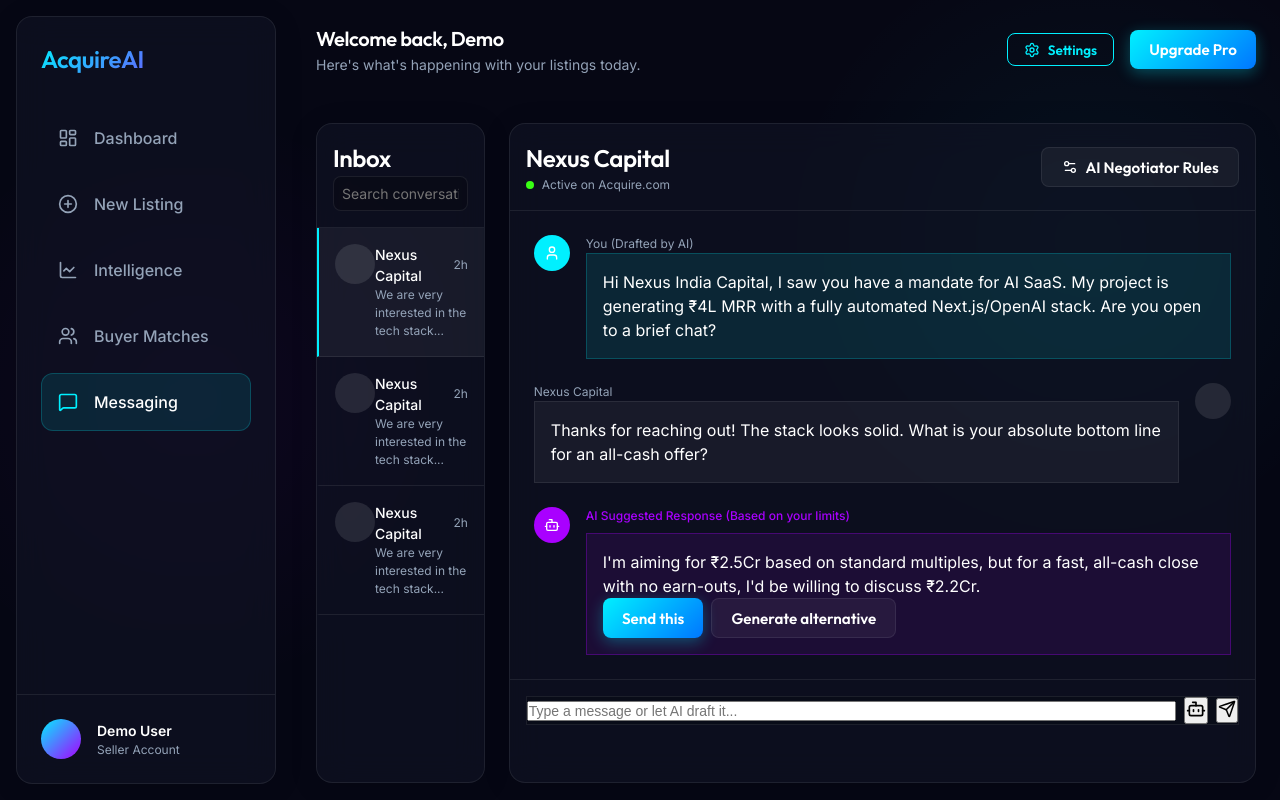
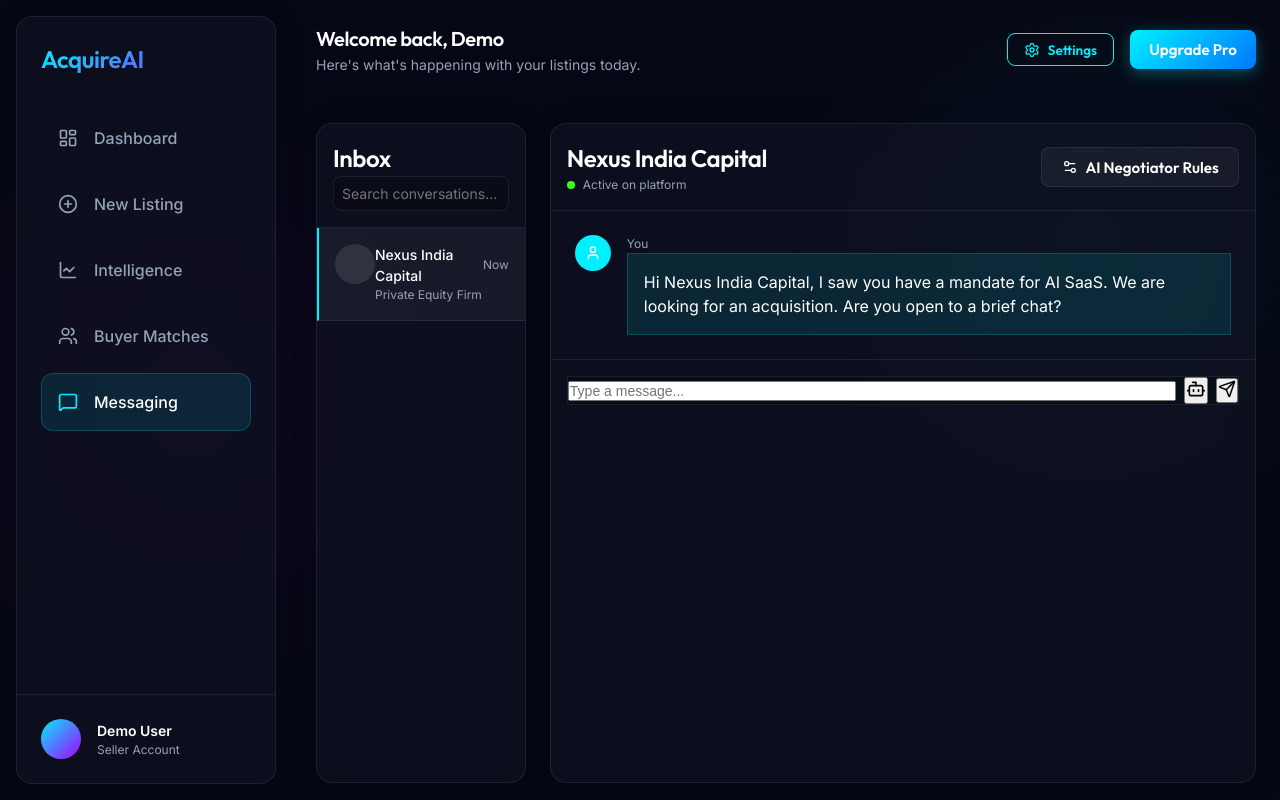
Before and after one commit to prakharmishra00000-cell/ai-acquisition-assistant, a React (Vite) app: page /messages in a window 1280 px wide. Built offline with nearby package versions, Linux system fonts and the light colour scheme.

Commit message:
Implement fully live AI buyer and AI negotiator chat engine

```diff
--- a/src/App.jsx
+++ b/src/App.jsx
@@ -96,11 +96,11 @@
           <TopNav />
           <div className="p-6">
             <Routes>
-              <Route path="/" element={<Dashboard />} />
+              <Route path="/" element={<Dashboard globalData={globalData} />} />
               <Route path="/new-listing" element={<NewListing setGlobalData={setGlobalData} />} />
               <Route path="/intelligence" element={<WebsiteIntelligence globalData={globalData} />} />
               <Route path="/matches" element={<BuyerMatches globalData={globalData} />} />
-              <Route path="/messages" element={<MessagingHub />} />
+              <Route path="/messages" element={<MessagingHub globalData={globalData} />} />
             </Routes>
           </div>
         </main>
--- a/src/pages/MessagingHub.jsx
+++ b/src/pages/MessagingHub.jsx
@@ -1,8 +1,106 @@
-import React, { useState } from 'react';
+import React, { useState, useEffect } from 'react';
 import { Send, Bot, User, Settings2 } from 'lucide-react';
 
-const MessagingHub = () => {
+const MessagingHub = ({ globalData }) => {
   const [showSettings, setShowSettings] = useState(false);
+  const [activeBuyerIdx, setActiveBuyerIdx] = useState(0);
+  const [input, setInput] = useState('');
+  const [isTyping, setIsTyping] = useState(false);
+  const [aiSuggestion, setAiSuggestion] = useState('');
+
+  // Default buyers if accessed directly
+  const defaultBuyers = [
+    { name: "Nexus India Capital", type: "Private Equity Firm", budget: "₹2Cr - ₹5Cr", focus: ['AI SaaS'] }
+  ];
+  const buyers = globalData?.buyers || defaultBuyers;
+  const activeBuyer = buyers[activeBuyerIdx];
+
+  const defaultTechStack = globalData?.techStack || ['React', 'Node.js'];
+
+  const [chatHistories, setChatHistories] = useState({});
+  const [rules, setRules] = useState({
+    targetPrice: globalData?.valuation?.replace(/[^0-9]/g, '') || "25000000",
+    minPrice: "20000000",
+    terms: ["All Cash", "Installments Allowed"]
+  });
+
+  // Initialize chat history with AI drafted opener for each buyer
+  useEffect(() => {
+    const initialHistories = {};
+    buyers.forEach((b, idx) => {
+      initialHistories[idx] = [
+        { sender: 'You', text: `Hi ${b.name}, I saw you have a mandate for ${b.focus[0]}. We are looking for an acquisition. Are you open to a brief chat?` }
+      ];
+    });
+    setChatHistories(initialHistories);
+  }, []); // Run once on mount
+
+  const currentHistory = chatHistories[activeBuyerIdx] || [];
+
+  const handleSend = async (overrideText = null) => {
+    const textToSend = overrideText || input;
+    if (!textToSend.trim()) return;
+
+    // Add user message to history immediately
+    const newHistory = [...currentHistory, { sender: 'You', text: textToSend }];
+    setChatHistories(prev => ({ ...prev, [activeBuyerIdx]: newHistory }));
+    setInput('');
+    setAiSuggestion('');
+    setIsTyping(true);
+
+    try {
+      // 1. Get buyer reply
+      const res = await fetch('/api/chat/buyer', {
+        method: 'POST',
+        headers: { 'Content-Type': 'application/json' },
+        body: JSON.stringify({
+          buyerProfile: activeBuyer,
+          chatHistory: currentHistory, // send history *before* this message
+          userMessage: textToSend,
+          techStack: defaultTechStack
+        })
+      });
+      const data = await res.json();
+
+      if (data.success) {
+        const historyWithReply = [...newHistory, { sender: activeBuyer.name, text: data.reply }];
+        setChatHistories(prev => ({ ...prev, [activeBuyerIdx]: historyWithReply }));
+
+        // 2. Automatically generate an AI Negotiator suggestion after the buyer replies
+        generateNegotiatorSuggestion(historyWithReply);
+      } else {
+        alert("Buyer AI failed to respond: " + data.error);
+      }
+    } catch (error) {
+      console.error(error);
+      alert("Network error.");
+    } finally {
+      setIsTyping(false);
+    }
+  };
+
+  const generateNegotiatorSuggestion = async (historyToAnalyze) => {
+    try {
+      const res = await fetch('/api/chat/negotiator', {
+        method: 'POST',
+        headers: { 'Content-Type': 'application/json' },
+        body: JSON.stringify({
+          chatHistory: historyToAnalyze,
+          rules: rules
+        })
+      });
+      const data = await res.json();
+      if (data.success) {
+        setAiSuggestion(data.suggestion);
+      }
+    } catch (e) {
+      console.error("Failed to generate suggestion", e);
+    }
+  };
+
+  const handleRuleChange = (key, val) => {
+    setRules(prev => ({ ...prev, [key]: val }));
+  };
 
   return (
     <div className="flex gap-6 h-full" style={{ height: 'calc(100vh - 140px)' }}>
@@ -15,23 +113,30 @@
         </div>
 
         <div className="flex-col overflow-y-auto h-full">
-          {[1, 2, 3].map((i) => (
-            <div key={i} className={`p-4 flex gap-3 cursor-pointer ${i === 1 ? 'bg-white/5 border-l-2 border-l-[var(--accent-blue)]' : 'hover:bg-white/5'}`}
+          {buyers.map((buyer, idx) => {
+            const isActive = idx === activeBuyerIdx;
+            return (
+              <div
+                key={idx}
+                onClick={() => setActiveBuyerIdx(idx)}
+                className={`p-4 flex gap-3 cursor-pointer ${isActive ? 'bg-white/5 border-l-2 border-l-[var(--accent-blue)]' : 'hover:bg-white/5'}`}
                 style={{
-                   background: i === 1 ? 'rgba(255,255,255,0.05)' : 'transparent',
-                   borderLeft: i === 1 ? '2px solid var(--accent-blue)' : '2px solid transparent',
+                  background: isActive ? 'rgba(255,255,255,0.05)' : 'transparent',
+                  borderLeft: isActive ? '2px solid var(--accent-blue)' : '2px solid transparent',
                   borderBottom: '1px solid var(--border-subtle)'
-                 }}>
+                }}
+              >
                 <div style={{ width: '40px', height: '40px', borderRadius: '50%', background: 'rgba(255,255,255,0.1)', flexShrink: 0 }}></div>
                 <div style={{ minWidth: 0 }}>
                   <div className="flex justify-between items-center mb-1">
-                  <span className="font-medium text-sm truncate">Nexus Capital</span>
-                  <span className="text-xs text-secondary">2h</span>
+                    <span className="font-medium text-sm truncate">{buyer.name}</span>
+                    <span className="text-xs text-secondary">Now</span>
                   </div>
-                <p className="text-xs text-secondary truncate">We are very interested in the tech stack...</p>
+                  <p className="text-xs text-secondary truncate">{buyer.type}</p>
                 </div>
               </div>
-          ))}
+            );
+          })}
         </div>
       </div>
 
@@ -40,10 +145,10 @@
         {/* Chat Header */}
         <div className="p-4 flex justify-between items-center" style={{ borderBottom: '1px solid var(--border-subtle)' }}>
           <div>
-            <h2 className="font-semibold">Nexus Capital</h2>
+            <h2 className="font-semibold">{activeBuyer.name}</h2>
             <div className="text-xs text-secondary flex items-center gap-2">
               <span style={{ display: 'inline-block', width: '8px', height: '8px', borderRadius: '50%', background: 'var(--accent-green)' }}></span>
-              Active on Acquire.com
+              Active on platform
             </div>
           </div>
           <button className="btn btn-secondary text-sm" onClick={() => setShowSettings(!showSettings)}>
@@ -53,30 +158,38 @@
 
         {/* Chat History */}
         <div className="flex-1 p-6 flex-col gap-6 overflow-y-auto">
-
-          <div className="flex gap-4">
+          {currentHistory.map((msg, i) => {
+            const isMe = msg.sender === 'You';
+            return (
+              <div key={i} className={`flex gap-4 ${isMe ? '' : 'justify-end'}`}>
+                {isMe && (
                   <div style={{ width: '36px', height: '36px', borderRadius: '50%', background: 'var(--accent-blue)', display: 'flex', alignItems: 'center', justifyContent: 'center', flexShrink: 0 }}>
                     <User size={16} color="white" />
                   </div>
-            <div className="flex-col gap-1 w-full max-w-[80%]">
-              <span className="text-xs text-secondary">You (Drafted by AI)</span>
-              <div className="p-4 rounded-xl rounded-tl-none" style={{ background: 'rgba(0, 240, 255, 0.1)', border: '1px solid rgba(0, 240, 255, 0.2)' }}>
-                Hi Nexus India Capital, I saw you have a mandate for AI SaaS. My project is generating ₹4L MRR with a fully automated Next.js/OpenAI stack. Are you open to a brief chat?
+                )}
+                <div className={`flex-col gap-1 w-full max-w-[80%] ${isMe ? '' : 'items-end'}`}>
+                  <span className="text-xs text-secondary">{msg.sender}</span>
+                  <div className={`p-4 rounded-xl ${isMe ? 'rounded-tl-none' : 'rounded-tr-none'}`}
+                       style={{
+                         background: isMe ? 'rgba(0, 240, 255, 0.1)' : 'rgba(255, 255, 255, 0.05)',
+                         border: isMe ? '1px solid rgba(0, 240, 255, 0.2)' : '1px solid var(--border-subtle)'
+                       }}>
+                    {msg.text}
                   </div>
                 </div>
+                {!isMe && (
+                  <div style={{ width: '36px', height: '36px', borderRadius: '50%', background: 'rgba(255,255,255,0.1)', flexShrink: 0 }}></div>
+                )}
               </div>
+            );
+          })}
 
-          <div className="flex gap-4 justify-end">
-            <div className="flex-col gap-1 w-full max-w-[80%] items-end">
-              <span className="text-xs text-secondary">Nexus Capital</span>
-              <div className="p-4 rounded-xl rounded-tr-none" style={{ background: 'rgba(255, 255, 255, 0.05)', border: '1px solid var(--border-subtle)' }}>
-                Thanks for reaching out! The stack looks solid. What is your absolute bottom line for an all-cash offer?
-              </div>
-            </div>
-            <div style={{ width: '36px', height: '36px', borderRadius: '50%', background: 'rgba(255,255,255,0.1)', flexShrink: 0 }}></div>
-          </div>
+          {isTyping && (
+             <div className="text-sm text-secondary text-right">Buyer is typing...</div>
+          )}
 
           {/* AI Suggested Reply */}
+          {aiSuggestion && !isTyping && (
             <div className="flex gap-4 mt-4">
               <div style={{ width: '36px', height: '36px', borderRadius: '50%', background: 'var(--accent-purple)', display: 'flex', alignItems: 'center', justifyContent: 'center', flexShrink: 0 }}>
                 <Bot size={16} color="white" />
@@ -84,26 +197,33 @@
               <div className="flex-col gap-2 w-full max-w-[80%]">
                 <span className="text-xs font-medium" style={{ color: 'var(--accent-purple)' }}>AI Suggested Response (Based on your limits)</span>
                 <div className="p-4 rounded-xl rounded-tl-none relative" style={{ background: 'rgba(169, 0, 255, 0.1)', border: '1px solid rgba(169, 0, 255, 0.3)' }}>
-                I'm aiming for ₹2.5Cr based on standard multiples, but for a fast, all-cash close with no earn-outs, I'd be willing to discuss ₹2.2Cr.
+                  {aiSuggestion}
 
                   <div className="flex gap-2 mt-4 pt-4 border-t border-[rgba(255,255,255,0.1)]">
-                  <button className="btn btn-primary text-xs py-1 px-3">Send this</button>
-                  <button className="btn btn-secondary text-xs py-1 px-3">Generate alternative</button>
+                    <button className="btn btn-primary text-xs py-1 px-3" onClick={() => handleSend(aiSuggestion)}>Send this</button>
+                    <button className="btn btn-secondary text-xs py-1 px-3" onClick={() => generateNegotiatorSuggestion(currentHistory)}>Generate alternative</button>
                   </div>
                 </div>
               </div>
             </div>
-
+          )}
         </div>
 
         {/* Chat Input */}
         <div className="p-4" style={{ borderTop: '1px solid var(--border-subtle)' }}>
           <div className="flex gap-2 items-center p-2 rounded-lg" style={{ background: 'rgba(0,0,0,0.2)', border: '1px solid var(--border-subtle)' }}>
-            <input type="text" className="w-full bg-transparent border-none text-white outline-none px-2 text-sm" placeholder="Type a message or let AI draft it..." />
-            <button className="p-2 rounded-md hover:bg-white/10 text-[var(--accent-blue)] transition-colors">
+            <input
+              type="text"
+              className="w-full bg-transparent border-none text-white outline-none px-2 text-sm"
+              placeholder="Type a message..."
+              value={input}
+              onChange={(e) => setInput(e.target.value)}
+              onKeyDown={(e) => e.key === 'Enter' && handleSend()}
+            />
+            <button className="p-2 rounded-md hover:bg-white/10 text-[var(--accent-blue)] transition-colors" onClick={() => generateNegotiatorSuggestion(currentHistory)}>
               <Bot size={20} />
             </button>
-            <button className="p-2 rounded-md bg-[var(--accent-blue)] text-white hover:opacity-90 transition-opacity">
+            <button className="p-2 rounded-md bg-[var(--accent-blue)] text-white hover:opacity-90 transition-opacity" onClick={() => handleSend()}>
               <Send size={18} />
             </button>
           </div>
@@ -118,27 +238,36 @@
           <div className="flex-col gap-4">
             <div>
               <label className="input-label text-xs">Target Price (₹)</label>
-              <input type="text" className="input-field text-sm" defaultValue="2,50,00,000" />
+              <input type="text" className="input-field text-sm" value={rules.targetPrice} onChange={(e) => handleRuleChange('targetPrice', e.target.value)} />
             </div>
             <div>
               <label className="input-label text-xs">Minimum Acceptable Price (₹)</label>
-              <input type="text" className="input-field text-sm" defaultValue="2,00,00,000" />
+              <input type="text" className="input-field text-sm" value={rules.minPrice} onChange={(e) => handleRuleChange('minPrice', e.target.value)} />
             </div>
 
             <div className="mt-2">
               <label className="input-label text-xs mb-2">Acceptable Terms</label>
               <div className="flex items-center gap-2 mb-2">
-                <input type="checkbox" defaultChecked /> <span className="text-sm">All Cash</span>
+                <input type="checkbox" checked={rules.terms.includes("All Cash")} onChange={(e) => {
+                  if (e.target.checked) setRules({...rules, terms: [...rules.terms, "All Cash"]});
+                  else setRules({...rules, terms: rules.terms.filter(t => t !== "All Cash")});
+                }} /> <span className="text-sm">All Cash</span>
               </div>
               <div className="flex items-center gap-2 mb-2">
-                <input type="checkbox" defaultChecked /> <span className="text-sm">Installments Allowed</span>
+                <input type="checkbox" checked={rules.terms.includes("Installments")} onChange={(e) => {
+                   if (e.target.checked) setRules({...rules, terms: [...rules.terms, "Installments"]});
+                   else setRules({...rules, terms: rules.terms.filter(t => t !== "Installments")});
+                }} /> <span className="text-sm">Installments Allowed</span>
               </div>
               <div className="flex items-center gap-2">
-                <input type="checkbox" /> <span className="text-sm">Equity Retained</span>
+                <input type="checkbox" checked={rules.terms.includes("Equity Retained")} onChange={(e) => {
+                   if (e.target.checked) setRules({...rules, terms: [...rules.terms, "Equity Retained"]});
+                   else setRules({...rules, terms: rules.terms.filter(t => t !== "Equity Retained")});
+                }} /> <span className="text-sm">Equity Retained</span>
               </div>
             </div>
 
-            <button className="btn btn-primary mt-4 w-full">Save Rules</button>
+            <button className="btn btn-primary mt-4 w-full" onClick={() => setShowSettings(false)}>Save Rules</button>
           </div>
         </div>
       )}
```
Also changed, not shown: server.js (+87 -0 lines), src/pages/Dashboard.jsx (+25 -13 lines). Lines whose indentation alone changed are shown as unchanged.
